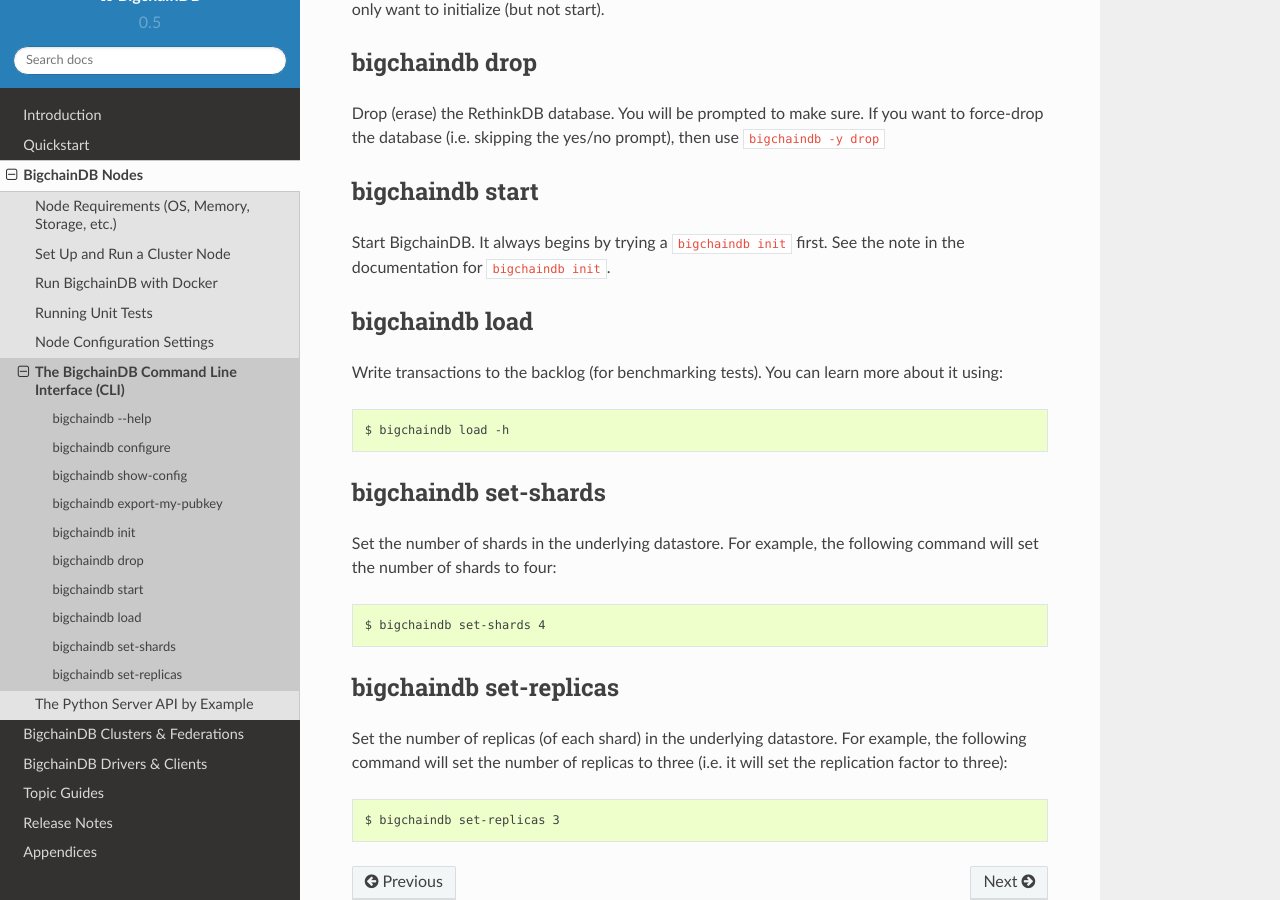
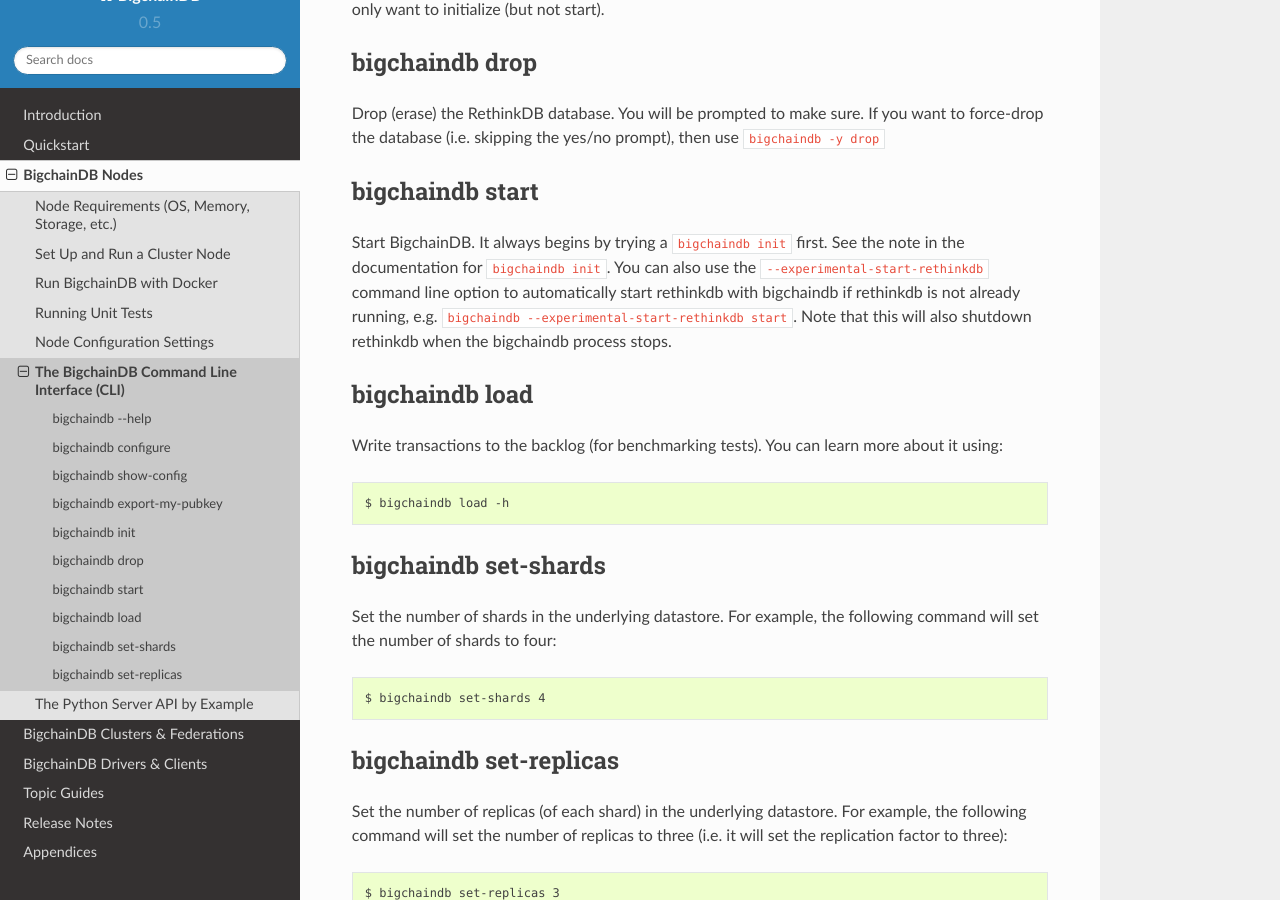
Before and after one commit to bigchaindb/bigchaindb, a Sphinx documentation site: the page built from docs/source/nodes/bigchaindb-cli.md, in a window 1280 px wide and 900 px high, scrolled down 1206 px. Built offline with Sphinx 7.4.7 and the Read the Docs theme 2.0.0, drawn with Linux system fonts in a browser that asks for light colours.

Commit message:
document --experimental-start-rethinkdb

```diff
--- a/docs/source/nodes/bigchaindb-cli.md
+++ b/docs/source/nodes/bigchaindb-cli.md
@@ -50,6 +50,8 @@
 ## bigchaindb start
 
 Start BigchainDB. It always begins by trying a `bigchaindb init` first. See the note in the documentation for `bigchaindb init`.
+You can also use the `--experimental-start-rethinkdb` command line option to automatically start rethinkdb with bigchaindb if rethinkdb is not already running,
+e.g. `bigchaindb --experimental-start-rethinkdb start`. Note that this will also shutdown rethinkdb when the bigchaindb process stops.
 
 
 ## bigchaindb load
```
